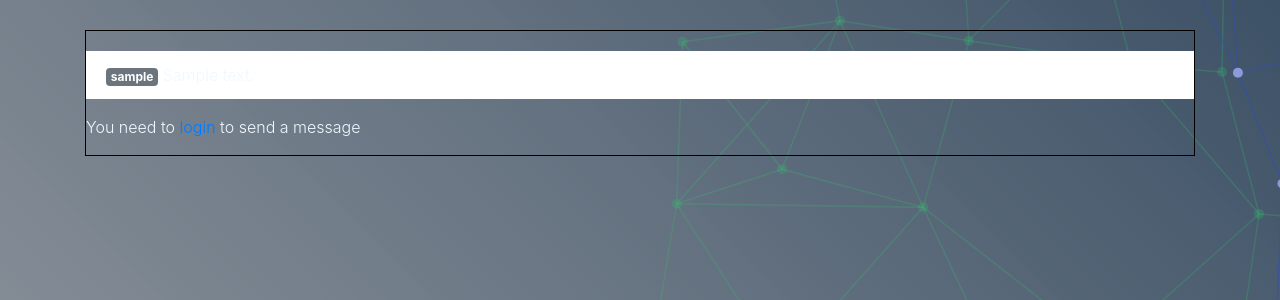
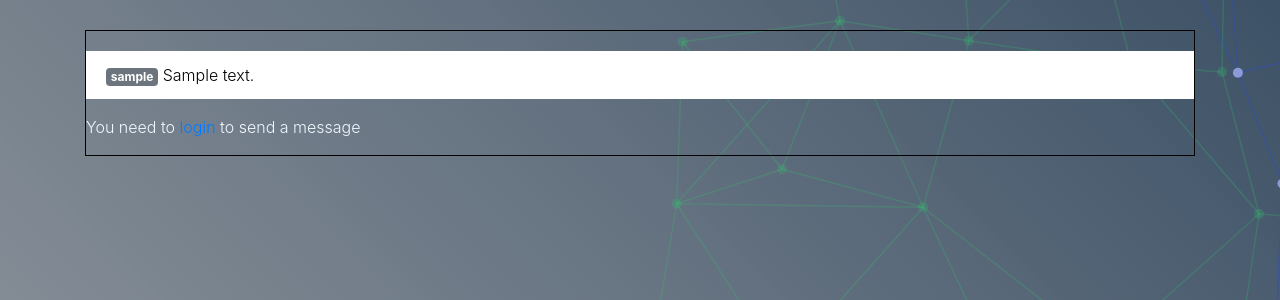
Before and after one commit to CI-Team3/team3, a Flask app: page /chat in a window 1280 px wide. Shown: the part 72-372 px from the top of the page. Run offline with Flask 2, Linux system fonts and the light colour scheme; a database or web service that is not in the repository returns one stand-in record (values such as "Sample title"); some libraries are stand-ins or nearby versions.

Commit message:
Style added

```diff
--- a/static/css/style.css
+++ b/static/css/style.css
@@ -78,9 +78,13 @@ footer {
 /* UTILITIES */
 
 /* CHAT page */
-.chat-container {
+.chat-text-color {
+    color: black;
+}
+.chat-wrapper {
     border-style: none;
 }
+
 .chat-container {
     max-height: 70vh;
 }
```
